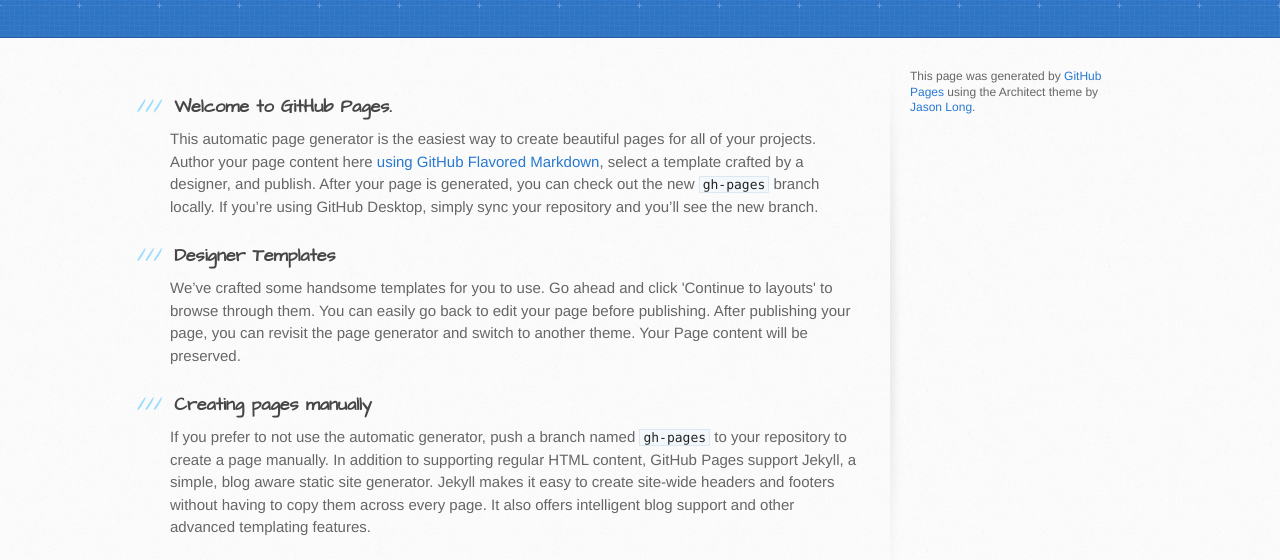
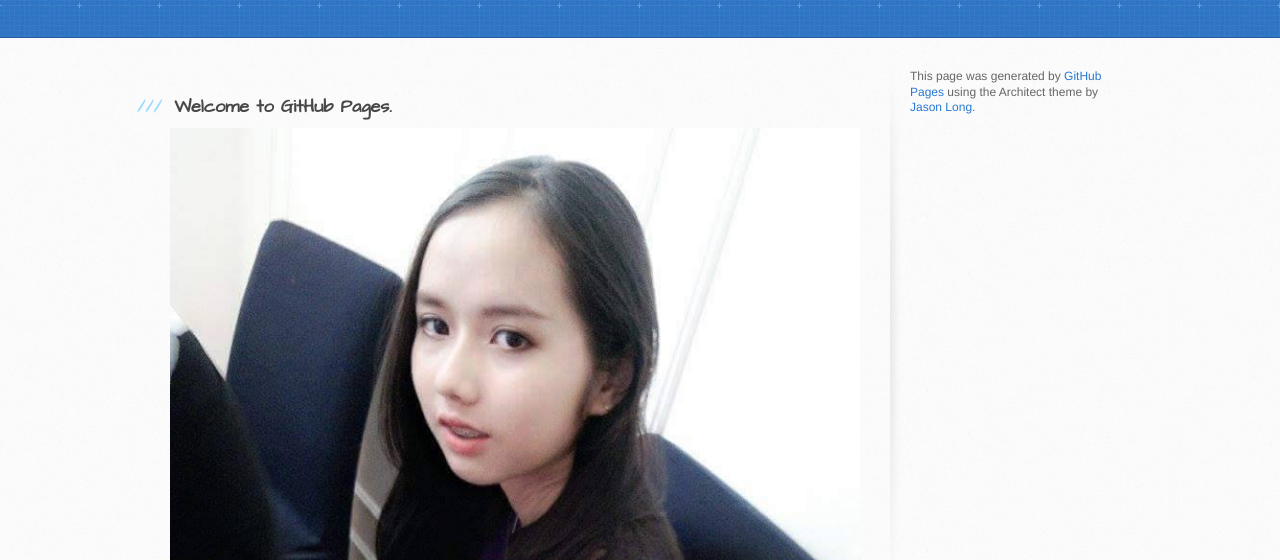
Before and after one commit to khiemmoshe/buithanhkhiem.github.io, a plain HTML site: page index.html in a window 1280 px wide. Shown: the part 235-795 px from the top of the page. Drawn offline with Linux system fonts and the light colour scheme.

Commit message:
Update index.html

```diff
--- a/index.html
+++ b/index.html
@@ -31,6 +31,7 @@
           <h3>
 <a id="welcome-to-github-pages" class="anchor" href="#welcome-to-github-pages" aria-hidden="true"><span aria-hidden="true" class="octicon octicon-link"></span></a>Welcome to GitHub Pages.</h3>
 
+<img src="images/huong.jpg">
 <p>This automatic page generator is the easiest way to create beautiful pages for all of your projects. Author your page content here <a href="https://guides.github.com/features/mastering-markdown/">using GitHub Flavored Markdown</a>, select a template crafted by a designer, and publish. After your page is generated, you can check out the new <code>gh-pages</code> branch locally. If you’re using GitHub Desktop, simply sync your repository and you’ll see the new branch.</p>
 
 <h3>
```
